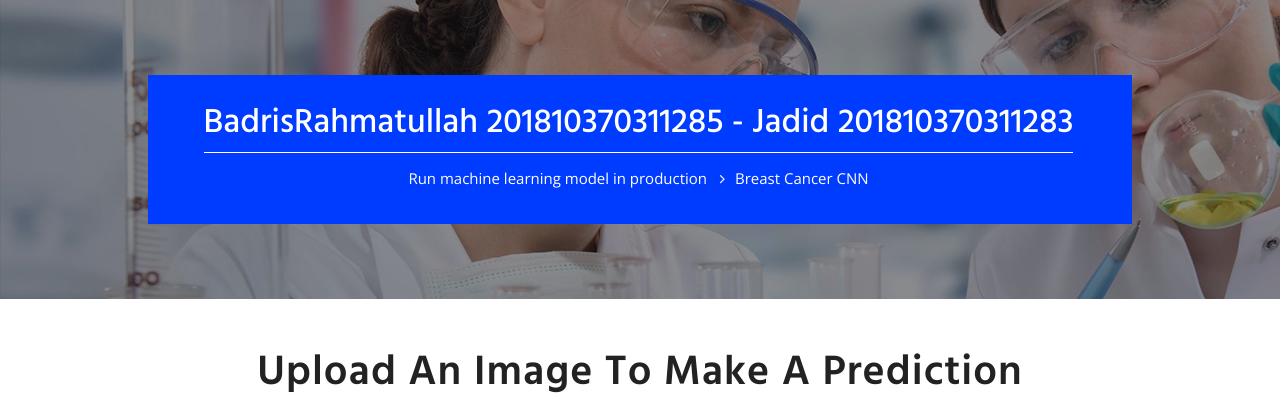
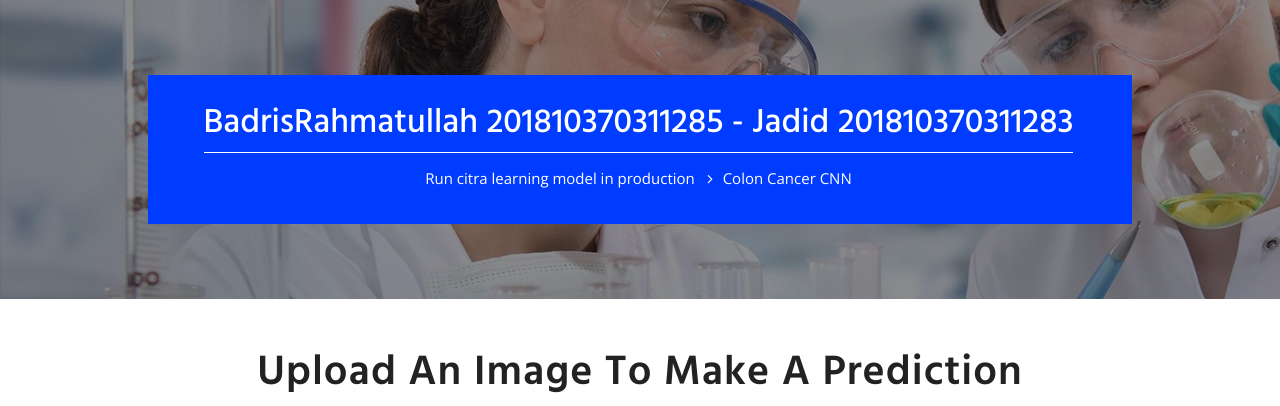
Before and after one commit to BadrisRahmatullah/final-citra, a Flask app: page / in a window 1280 px wide. Shown: the top 406 px of the page. Run offline with Flask 2, Linux system fonts and the light colour scheme; some libraries are stand-ins or nearby versions; some web fonts are replaced.

Commit message:
Update select.html

```diff
--- a/templates/select.html
+++ b/templates/select.html
@@ -7,8 +7,8 @@
         <div class="content-box" style="background-color: #003cff;">
             <div class="title">BadrisRahmatullah 201810370311285 - Jadid 201810370311283 </div>
             <ul class="bread-crumb">
-                <li>Run machine learning model in production</li>
-                <li>Breast Cancer CNN</li>
+                <li>Run citra learning model in production</li>
+                <li>Colon Cancer CNN</li>
             </ul>
         </div>
     </div>
```
